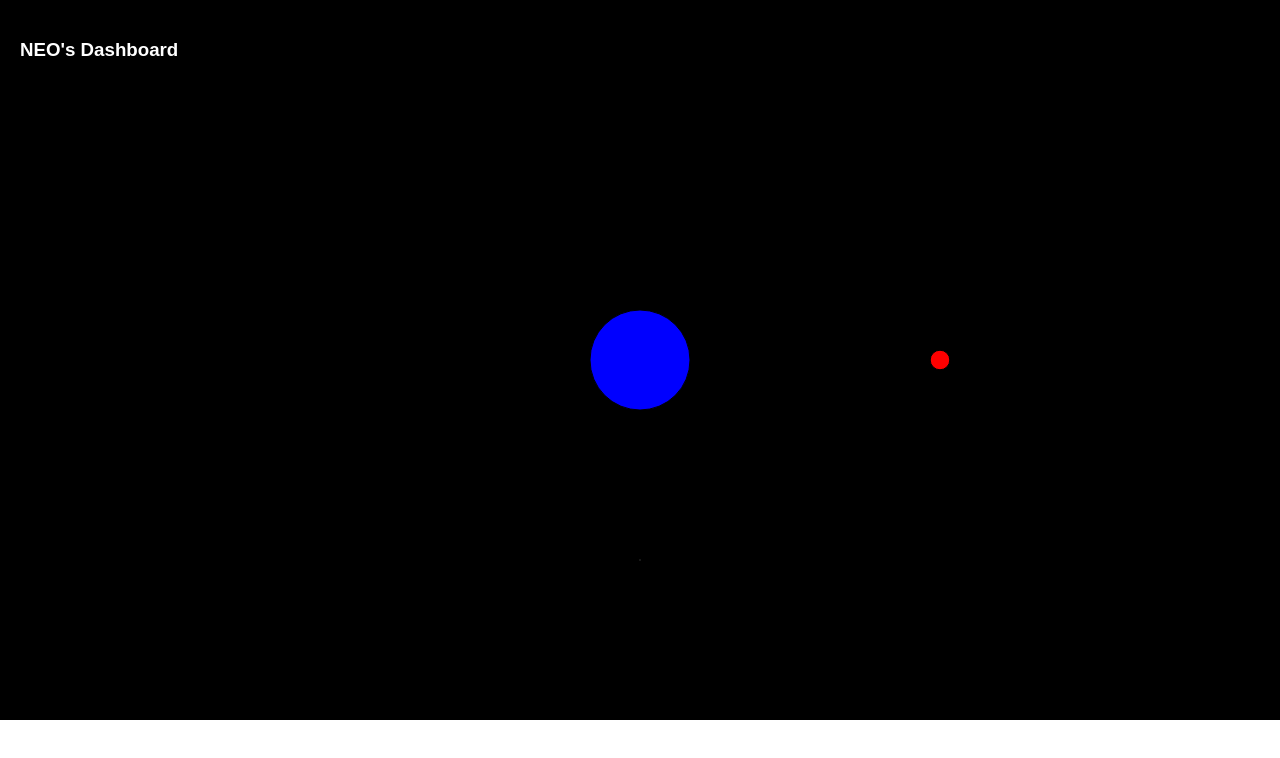
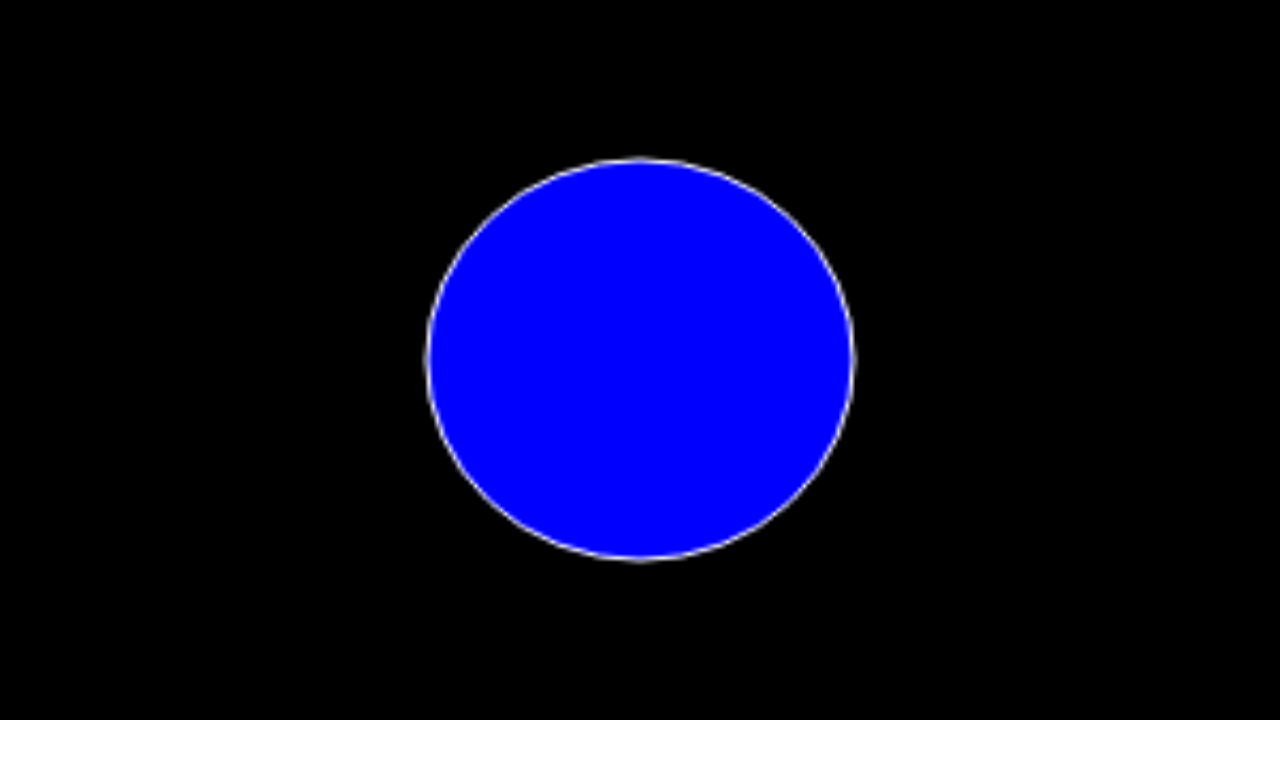
Before and after one commit to TejasShirsath/NEOS-Dashboard, a React (Create React App) app: page / in a window 1280 px wide. Shown: the top 758 px of the page. Built offline with nearby package versions, Linux system fonts and the light colour scheme.

Commit message:
Add asteroids name and animation

```diff
--- a/src/components/Dashboard.js
+++ b/src/components/Dashboard.js
@@ -2,27 +2,7 @@ import React, { useEffect, useRef } from 'react';
 
 const Dashboard = () => {
   const canvasRef = useRef(null);
-
-  const asteroids = [
-    {
-      name: "(2014 HQ124)",
-      diameterMin: 0.437,
-      diameterMax: 0.977,
-      distance: 47386089.346134067,
-      velocity: 67370.4445307069,
-      closeApproachTime: "2024-Dec-22 02:26",
-      isHazardous: true
-    },
-    {
-      name: "(2020 UJ2)",
-      diameterMin: 0.045,
-      diameterMax: 0.101,
-      distance: 58373587.767936663,
-      velocity: 59995.5695509838,
-      closeApproachTime: "2024-Dec-22 16:29",
-      isHazardous: false
-    }
-  ];
+  const animationRef = useRef(null);
 
   useEffect(() => {
     const canvas = canvasRef.current;
@@ -31,50 +11,84 @@ const Dashboard = () => {
     const earthX = canvas.width / 2;
     const earthY = canvas.height / 2;
 
+    // Initialize asteroids with starting positions
+    const asteroids = [
+      {
+        name: "(2014 HQ124)",
+        diameterMax: 0.977,
+        isHazardous: true,
+        startX: -100,
+        startY: 100
+      },
+      {
+        name: "(2020 UJ2)",
+        diameterMax: 0.101,
+        isHazardous: false,
+        startX: canvas.width + 100,
+        startY: 400
+      }
+    ];
+
     const drawEarth = () => {
       ctx.beginPath();
       ctx.arc(earthX, earthY, earthRadius, 0, Math.PI * 2, false);
       ctx.fillStyle = 'blue';
       ctx.fill();
+      ctx.strokeStyle = 'white';
       ctx.stroke();
     };
 
     const drawAsteroid = (asteroid, xPos, yPos) => {
+      const radius = asteroid.diameterMax * 50;
       ctx.beginPath();
-      ctx.arc(xPos, yPos, (asteroid.diameterMax * 10), 0, Math.PI * 2, false);
+      ctx.arc(xPos, yPos, radius, 0, Math.PI * 2, false);
       ctx.fillStyle = asteroid.isHazardous ? 'red' : 'gray';
       ctx.fill();
+      ctx.strokeStyle = 'white';
       ctx.stroke();
+
+      // Draw asteroid name
+      ctx.font = '14px Arial';
+      ctx.fillStyle = 'white';
+      ctx.textAlign = 'center';
+      ctx.fillText(asteroid.name, xPos, yPos + radius + 15);
     };
 
     const animateAsteroids = () => {
       ctx.clearRect(0, 0, canvas.width, canvas.height);
       drawEarth();
+
       asteroids.forEach((asteroid, index) => {
-        const asteroidX = earthX + Math.cos(index * Math.PI / 2) * (canvas.width / 2 - 100);
-        const asteroidY = earthY + Math.sin(index * Math.PI / 2) * (canvas.height / 2 - 100);
-        drawAsteroid(asteroid, asteroidX, asteroidY);
+        // Update asteroid position
+        if (index === 0) {
+          asteroid.startX += 2; // Move right
+          asteroid.startY += 1; // Move downward
+        } else {
+          asteroid.startX -= 2; // Move left
+          asteroid.startY -= 1; // Move upward
+        }
+
+        // Draw the asteroid
+        drawAsteroid(asteroid, asteroid.startX, asteroid.startY);
       });
-      requestAnimationFrame(animateAsteroids);
+
+      animationRef.current = requestAnimationFrame(animateAsteroids);
     };
 
     animateAsteroids();
 
-    // Cleanup function to cancel animation frame
+    // Cleanup function
     return () => {
-      cancelAnimationFrame(animateAsteroids);
+      if (animationRef.current) {
+        cancelAnimationFrame(animationRef.current);
+      }
     };
-  }, []); // Empty dependency array since we don't have any dependencies
+  }, []);
 
   return (
     <div className="dashboard">
-      <div className="info">
-        <h3>NEO's Dashboard</h3>
-      </div>
       <canvas
         ref={canvasRef}
-        width={800}
-        height={600}
         className="tracker-canvas"
       />
     </div>
--- a/src/index.css
+++ b/src/index.css
@@ -20,19 +20,15 @@ code {
   justify-content: center;
   align-items: center;
   height: 90vh;
+  width: 100%;
   background-color: #000;
   color: white;
   margin: 0;
-  position: relative;
 }
 
-.info {
-  position: absolute;
-  top: 20px;
-  left: 20px;
-  font-family: Arial, sans-serif;
-  color: white;
-  z-index: 1;
+.tracker-canvas{
+  width: 100%;
+  height: 600px;
 }
 
 /*Dashboard End*/
```
